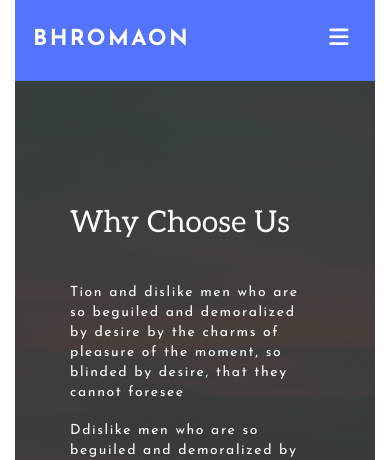
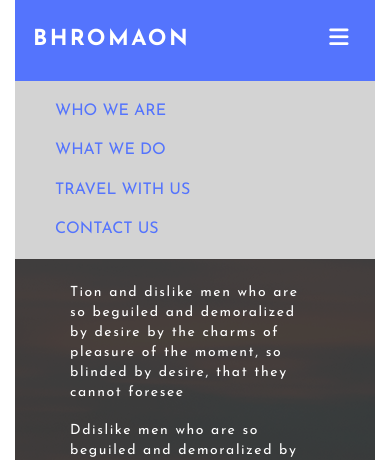
Before and after one commit to ZachLoughery/bhromaon, a plain HTML site: page index.html in a window 390 px wide. Both pictures are taken after a click on the button 340 px from the left and 875 px from the top of the page. Shown: the part 837-1297 px from the top of the page. Drawn offline with Linux system fonts and the light colour scheme.

Commit message:
Added mobile hamburger menu to nav

```diff
--- a/index.html
+++ b/index.html
@@ -45,7 +45,8 @@
       </div>
     </header>
     <nav id="navbar">
-      <div>
+      <div class="nav__navbar">
+        <div class="nav__navbar__content">
           <h2><a href="#">Bhromaon</a></h2>
           <ul>
             <li class="visible"><a href="#">Who We Are</a></li>
@@ -53,8 +54,17 @@
             <li class="visible"><a href="#">Travel With Us</a></li>
             <li class="visible"><a href="#">Contact Us</a></li>
             <li class="hidden">
-            <button><i class="fa-solid fa-bars"></i></button>
+              <button id="menu-toggle"><i class="fa-solid fa-bars"></i></button>
             </li>
+          </ul>
+        </div>
+      </div>
+      <div id="nav-menu" class="nav__menu hidden-menu">
+        <ul>
+          <li><a href="#">Who We Are</a></li>
+          <li><a href="#">What We Do</a></li>
+          <li><a href="#">Travel With Us</a></li>
+          <li><a href="#">Contact Us</a></li>
         </ul>
       </div>
     </nav>
--- a/js/index.js
+++ b/js/index.js
@@ -9,3 +9,13 @@ window.addEventListener("scroll", function () {
     navbar.classList.remove("sticky-border");
   }
 });
+
+let menuToggle = document.getElementById("menu-toggle");
+let navMenu = document.getElementById("nav-menu");
+
+menuToggle.addEventListener("click", () => {
+  navMenu.classList.toggle("hidden-menu");
+  setTimeout(() => {
+    navMenu.classList.toggle("menu-active");
+  }, 50);
+});
--- a/styles/_nav.scss
+++ b/styles/_nav.scss
@@ -1,21 +1,24 @@
 nav {
-  background-color: #5474fd;
-  color: white;
-  height: 83px;
-  display: flex;
-  align-items: center;
   position: -webkit-sticky;
   position: sticky;
   top: 0;
   z-index: 100;
+  width: 100%;
 
-  div {
+  .nav__navbar {
+    background-color: #5474fd;
+    color: white;
+    height: 83px;
+    width: 100%;
+    display: flex;
+    justify-content: center;
+    align-items: center;
+
+    .nav__navbar__content {
       display: flex;
       justify-content: space-between;
       align-items: baseline;
-    max-width: 60vw;
-    width: 100%;
-    margin: 0 auto;
+    }
 
     h2 {
       margin: 0;
@@ -59,10 +62,9 @@ nav {
 
 @media screen and (min-width: 1250px) {
   nav {
-    div {
-      max-width: 60vw;
-      width: 100%;
+    .nav__navbar__content {
       margin: 0 auto;
+      width: 60vw;
 
       h2 {
         font-size: 24px;
@@ -89,7 +91,7 @@ nav {
 
 @media screen and (max-width: 1450px) {
   nav {
-    div {
+    .nav__navbar__content {
       max-width: 80vw;
       width: 100%;
       margin: 0 auto;
@@ -118,7 +120,7 @@ nav {
 
 @media screen and (max-width: 765px) {
   nav {
-    div {
+    .nav__navbar__content {
       max-width: 90vw;
       width: 90%;
       margin: 0 auto;
@@ -165,3 +167,40 @@ nav {
 .sticky-border {
   border-top: 15px solid white;
 }
+
+.nav__menu {
+  background-color: #d3d3d3;
+  width: 100%;
+  padding: 20px 0;
+  position: absolute;
+  top: 0;
+  transition: top 0.3s ease-in-out;
+  z-index: -1;
+
+  ul {
+    list-style: none;
+    margin: 0;
+    display: flex;
+    flex-direction: column;
+    gap: 20px;
+
+    li a {
+      font-family: fonts.$font-josefin;
+      text-decoration: none;
+      color: #5474fd;
+      text-transform: uppercase;
+    }
+
+    li a:hover {
+      color: #011057;
+    }
+  }
+}
+
+.menu-active {
+  top: 83px;
+}
+
+.hidden-menu {
+    display: none;
+}
```
Also changed, not shown: styles/index.css. Lines whose indentation alone changed are shown as unchanged.
